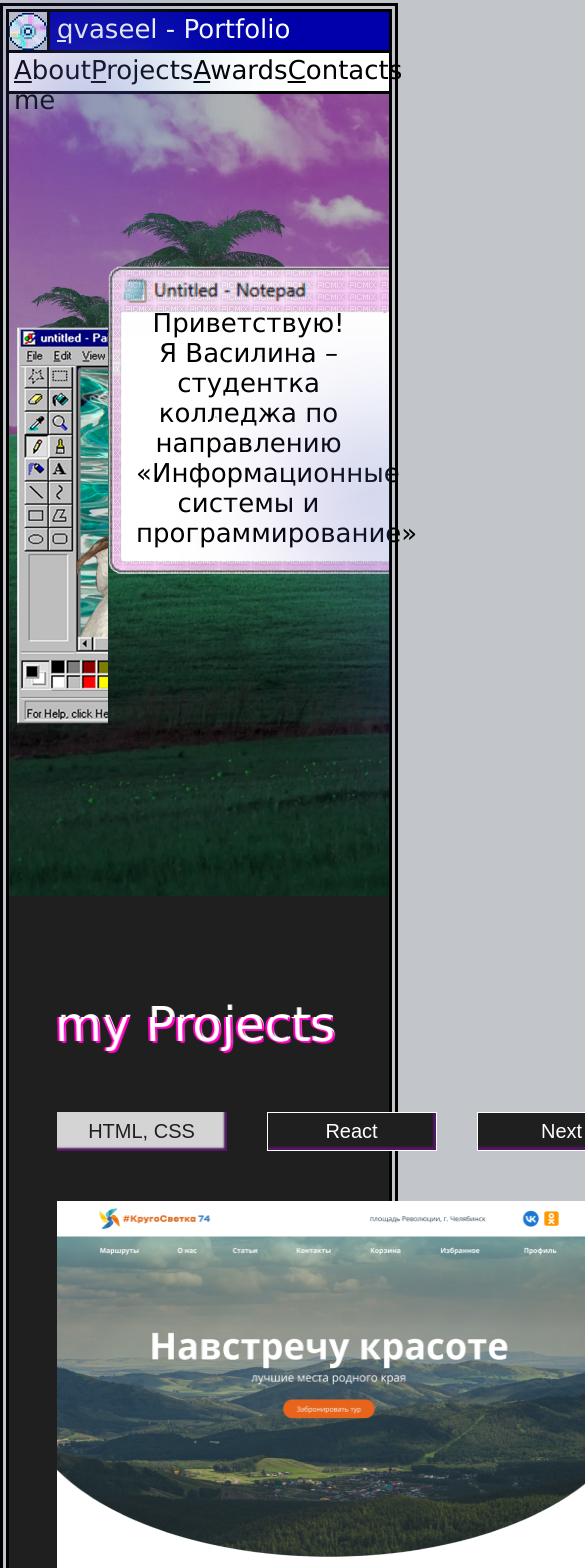
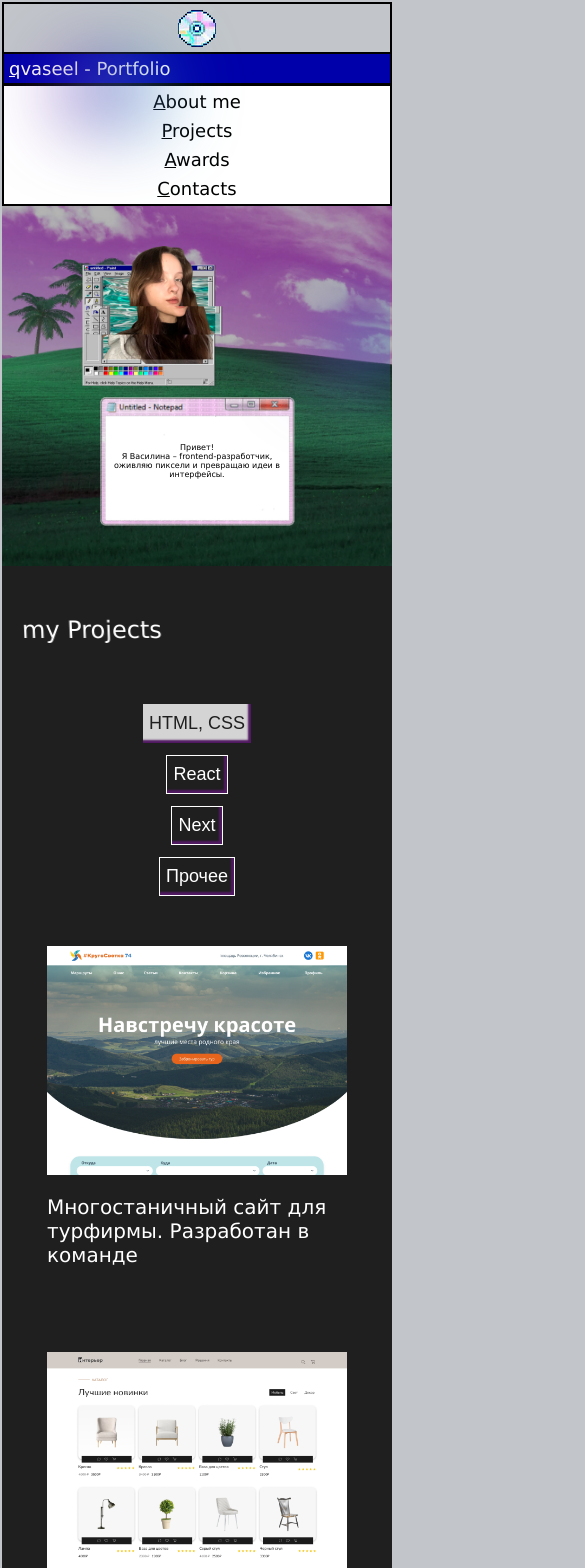
Before and after one commit to qvaseel/portfolio-next, a Next.js app: page / in a window 390 px wide. Shown: the top 1568 px of the page, 585 px wide, since content can reach past the window. Built offline with nearby package versions, Linux system fonts and the light colour scheme.

Commit message:
Обновления: адаптивная верстка, правки формы

```diff
--- a/components/About/About.tsx
+++ b/components/About/About.tsx
@@ -15,7 +15,7 @@ const About = () => {
                     </div>
                 </div>
                 <div className={styles.notepad}>
-                    <p>Приветствую!<br/>Я Василина – студентка колледжа по направлению «Информационные системы и программирование»</p>
+                    <p>Привет!<br/>Я Василина – frontend-разработчик, оживляю пиксели и превращаю идеи в интерфейсы.</p>
                 </div>
             </div>
         </div>
--- a/components/Projects/ProjectsTabItem.tsx
+++ b/components/Projects/ProjectsTabItem.tsx
@@ -10,7 +10,7 @@ interface IProjectsTabItem {
 const ProjectsTabItem = ({ title, imgSrc, link }: IProjectsTabItem) => (
     <div className={styles.projects_list_inner}>
         <a className={styles.projects_list_item_link} href={link} target='_blank'>
-            <Image className={styles.projects_list_item_img} src={imgSrc} width={544} height={422} alt={title} />
+            <Image className={styles.projects_list_item_img} src={imgSrc} alt={title} />
             <p className={styles.projects_list_item_title}>{title}</p>
         </a>
     </div>
--- a/styles/about.module.css
+++ b/styles/about.module.css
@@ -1,5 +1,5 @@
 .about {
-    background-image: url('../public/img/пальмы.jpg');
+  background-image: url("../public/img/пальмы.jpg");
   background-repeat: no-repeat;
   background-size: cover;
 }
@@ -9,28 +9,37 @@
   padding-bottom: 172px;
   display: flex;
   flex-direction: row;
-    max-width: 1120px;
+  max-width: 1200px;
   margin: 0 auto;
   justify-content: space-between;
 }
 
 .about_img {
-    width: 434px;
+  width: 100%;
 }
 
 .notepad {
-    width: 467px;
-    height: 309px;
-    background-image: url('../public/img/textBlock.png');
+  width: 40%;
+  background-size: contain;
+  background-image: url("../public/img/textBlock.png");
+
+  background-position: center;
+  background-repeat: no-repeat;
+
+  display: flex;
+  align-items: center;
+  justify-content: center;
+
+  padding: 20px;
+  margin: 0 auto;
+  box-sizing: border-box;
+  text-align: center;
 }
 
 .notepad p {
-    text-align: center;
-    margin: 0 auto;
-    margin-top: 15%;
-    width: 80%;
   color: #000;
-    font-size: 26px;
+  font-size: 20px;
+  margin: 0;
 }
 
 .glitch {
@@ -44,6 +53,7 @@
   display: block;
   height: 458px;
 }
+
 .glitch__layers {
   position: absolute;
   z-index: 2;
@@ -58,7 +68,7 @@
   right: 0;
   top: 0;
   bottom: 0;
-	background-image: url('../public/img/face.png');
+  background-image: url("../public/img/face.png");
   background-repeat: no-repeat;
   background-position: 0 0;
   background-size: contain;
@@ -69,7 +79,7 @@
 }
 .glitch__layer:nth-child(2) {
   transform: translateX(3%) translateY(3%);
-	animation: glitch-anim-2 2.3s -.8s infinite linear alternate;
+  animation: glitch-anim-2 2.3s -0.8s infinite linear alternate;
 }
 .glitch__layer:nth-child(3) {
   transform: translateX(5%);
@@ -147,9 +157,59 @@
 }
 @keyframes glitch-anim-flash {
   0% {
-		opacity: .2;
+    opacity: 0.2;
   }
-	30%, 100% {
+  30%,
+  100% {
     opacity: 0;
   }
 }
+
+@media (max-width: 1000px) {
+  .container_about {
+    max-width: 100%;
+    flex-direction: column;
+    align-items: center;
+    padding-top: 80px;
+    padding-bottom: 80px;
+    gap: 40px;
+  }
+
+  .notepad {
+	width: 50%;
+    aspect-ratio: 3 / 2;
+  }
+
+  .notepad p {
+    font-size: 16px;
+  }
+
+  .glitch,
+  .about_img {
+    width: 60%;
+    height: auto;
+  }
+}
+
+@media (max-width: 500px) {
+  .container_about {
+    padding-top: 40px;
+    padding-bottom: 40px;
+    gap: 10px;
+  }
+
+  .notepad {
+    max-width: 100%;
+    padding: 10px;
+  }
+
+  .notepad p {
+    font-size: 8px;
+  }
+
+  .glitch,
+  .about_img {
+    width: 60%;
+    height: auto;
+  }
+}
--- a/styles/awards.module.css
+++ b/styles/awards.module.css
@@ -23,3 +23,29 @@
 .awards_item {
     margin-bottom: 50px;
 }
+
+@media (max-width: 440px) {
+    .awards_item {
+        width: 300px;
+        height: auto;
+    }
+
+    .container_awards {
+        padding-top: 50px;
+        padding-bottom: 50px;
+    }
+}
+
+@media (max-width: 380px) {
+    .awards_item {
+        width: 270px;
+        height: auto;
+    }
+}
+
+@media (max-width: 350px) {
+    .awards_item {
+        width: 240px;
+        height: auto;
+    }
+}
--- a/styles/contacts.module.css
+++ b/styles/contacts.module.css
@@ -38,7 +38,7 @@
     font-size: 22px;
     padding-top: 6px;
     padding-left: 22px;
-    width: 100%;
+    width: 95%;
     height: 76px;
     border: 2px solid rgba(255, 255, 255, 0.15);
     border-radius: 4px;
@@ -158,7 +158,7 @@
 }
 
 .social_list {
-    width: 49%;
+    width: 48%;
 }
 
 .container_contacts_content {
@@ -181,7 +181,7 @@
 }
 
 .social_item_text {
-    font-size: 28px;
+    font-size: 22px;
 }
 
 .social_item_icon {
@@ -194,3 +194,134 @@
 .social_item_icon:hover {
     cursor: url('../public/img/pointer.png'), pointer;
 }
+
+@media (max-width: 1030px) {
+    .container_contacts {
+        padding-top: 60px;
+        padding-bottom: 60px;
+        max-width: 90%;
+    }
+
+    .container_contacts_content {
+        flex-direction: column;
+        align-items: center;
+        gap: 40px;
+    }
+
+    .social_list {
+        width: 100%;
+    }
+
+    .contact_form {
+        width: 100%;
+    }
+
+    .social_item_link {
+        justify-content: flex-start;
+        height: auto;
+        padding: 10px 0;
+    }
+
+    .social_item_text {
+        font-size: 20px;
+    }
+
+    .social_item_icon {
+        width: 50px;
+        height: 50px;
+        margin-right: 16px;
+    }
+
+    .contact_form_label_input {
+        font-size: 18px;
+        height: 60px;
+        padding-left: 16px;
+    }
+
+    .contact_form_label_input::placeholder {
+        font-size: 18px;
+    }
+
+    .contact_form_btn {
+        width: 100%;
+        height: 44px;
+        font-size: 18px;
+    }
+
+    .contact_checkbox_text {
+        font-size: 14px;
+    }
+
+    .contact_checkbox_input + .contact_checkbox_span::before {
+        width: 22px;
+        height: 22px;
+    }
+
+    .social_item_text {
+    font-size: 20px;
+    }
+}
+
+@media (max-width: 768px) {
+    .container_contacts {
+        padding-top: 40px;
+        padding-bottom: 40px;
+        max-width: 95%;
+    }
+
+    .container_contacts_content {
+        flex-direction: column;
+        align-items: center;
+        gap: 20px;
+    }
+
+    .social_list {
+        width: 100%;
+    }
+
+    .contact_form {
+        width: 100%;
+    }
+
+    .social_item_link {
+        justify-content: flex-start;
+        height: auto;
+        padding: 6px 0;
+    }
+
+    .social_item_text {
+        font-size: 14px;
+    }
+
+    .social_item_icon {
+        width: 35px;
+        height: 35px;
+        margin-right: 16px;
+    }
+
+    .contact_form_label_input {
+        font-size: 12px;
+        height: 40px;
+        padding-left: 10px;
+    }
+
+    .contact_form_label_input::placeholder {
+        font-size: 12px;
+    }
+
+    .contact_form_btn {
+        width: 100%;
+        height: 44px;
+        font-size: 18px;
+    }
+
+    .contact_checkbox_text {
+        font-size: 14px;
+    }
+
+    .contact_checkbox_input + .contact_checkbox_span::before {
+        width: 22px;
+        height: 22px;
+    }
+
+}
--- a/styles/globals.css
+++ b/styles/globals.css
@@ -218,3 +218,74 @@ body {
     transform: translate3d(77vw, 95vh, 0);
   }
 }
+
+@media (max-width: 768px) {
+  body {
+    padding: 2px;
+    width: 100%;
+    border: none;
+    margin-top: 0;
+  }
+
+  main {
+    border: none;
+  }
+
+  .container {
+    width: 100%;
+  }
+
+  .background-animation {
+    height: 100%;
+    width: 100%;
+    overflow: hidden;
+  }
+
+  #ball-one,
+  #ball-two,
+  #ball-three {
+    height: 80px;
+    width: 80px;
+    filter: blur(50px);
+  }
+
+  #ball-one {
+    top: 10%;
+    left: 5%;
+  }
+
+  #ball-two {
+    top: 40%;
+    right: 5%;
+  }
+
+  #ball-three {
+    top: 70%;
+    left: 10%;
+  }
+}
+
+@media (max-width: 480px) {
+  #ball-one,
+  #ball-two,
+  #ball-three {
+    height: 60px;
+    width: 60px;
+    filter: blur(40px);
+  }
+
+  #ball-one {
+    top: 5%;
+    left: 5%;
+  }
+
+  #ball-two {
+    top: 35%;
+    right: 5%;
+  }
+
+  #ball-three {
+    top: 60%;
+    left: 10%;
+  }
+}
--- a/styles/header.module.css
+++ b/styles/header.module.css
@@ -67,3 +67,62 @@
     text-decoration: underline;
 	cursor: url('../public/img/pointer.png'), pointer;
 }
+
+@media (max-width: 524px) {
+  .header {
+    border-width: 2px;
+  }
+
+  .head {
+    flex-direction: column;
+    height: auto;
+  }
+
+  .for_head {
+    padding: 4px 0;
+  }
+
+  .for_head p {
+    font-size: 20px;
+    margin-left: 5px;
+    margin-top: 0;
+  }
+
+  .for_disk {
+    display: flex;
+    justify-content: center;
+    padding: 5px 0;
+    border-right: none;
+    border-bottom: 2px solid #000;
+  }
+
+  .cont_nav {
+    height: auto;
+  }
+
+  .nav {
+    margin-left: 0;
+    padding-top: 5px;
+    padding-bottom: 5px;
+  }
+
+  .nav_list {
+    flex-direction: column;
+    align-items: center;
+    gap: 8px;
+  }
+
+  .nav_link {
+    font-size: 20px;
+  }
+}
+
+@media (max-width: 480px) {
+  .for_head p {
+    font-size: 18px;
+  }
+
+  .nav_link {
+    font-size: 18px;
+  }
+}
--- a/styles/maintitle.module.css
+++ b/styles/maintitle.module.css
@@ -229,3 +229,15 @@
     transform: skew(-2deg);
   }
 }/*# sourceMappingURL=glitch.css.map */
+
+@media (max-width: 1000px) {
+.title {
+  font-size: 36px;
+}
+}
+
+@media (max-width: 550px) {
+.title {
+  font-size: 24px;
+}
+}
--- a/styles/projects.module.css
+++ b/styles/projects.module.css
@@ -15,7 +15,6 @@
 .projects_tabs {
     list-style: none;
     display: flex;
-    width: 800px;
     margin: 0 auto;
     justify-content: space-between;
     padding: 0;
@@ -28,6 +27,7 @@
     flex-wrap: wrap;
     justify-content: space-around;
     padding: 0;
+    gap: 15px;
 }
 
 .projects_tabs_item_btn {
@@ -50,8 +50,11 @@
     border: none;
 }
 
+
+
 .projects_list_item_img:hover {
     cursor: url('../public/img/pointer.png'), pointer;
+
 }
 
 .projects_list_item_title:hover {
@@ -82,3 +85,78 @@
 .projects_list_inner {
     margin-bottom: 50px;
 }
+
+@media (max-width: 1000px) {
+  .container_projects {
+    max-width: 90%;
+    padding-top: 60px;
+    padding-bottom: 100px;
+  }
+
+  .projects_tabs {
+    flex-direction: column;
+    width: 100%;
+    align-items: center;
+    gap: 12px;
+  }
+
+  .projects_tabs_item_btn {
+    width: 100%;
+    max-width: 250px;
+    font-size: 18px;
+  }
+
+}
+
+@media (max-width: 665px) {
+    .projects_list_item_img {
+        width: 350px;
+        height: auto;
+        margin: 0 auto;
+    }
+
+    .projects_list_item_link {
+        display: flex;
+        flex-direction: column;
+        align-items: center;
+    }
+
+    .projects_list_inner {
+        width: 350px;
+    }
+}
+
+@media (max-width: 500px) {
+    .projects_list_item_img {
+        width: 320px;
+    }
+
+     .projects_list_inner {
+        width: 320px;
+    }
+
+    .container_projects {
+    padding-top: 50px;
+    padding-bottom: 50px;
+}
+}
+
+@media (max-width: 400px) {
+    .projects_list_item_img {
+        width: 300px;
+    }
+
+     .projects_list_inner {
+        width: 300px;
+    }
+}
+
+@media (max-width: 350px) {
+    .projects_list_item_img {
+        width: 280px;
+    }
+
+     .projects_list_inner {
+        width: 280px;
+    }
+}
```
Also changed, not shown: 1 other file (tests, documents, lock files or other folders). Lines whose indentation alone changed are shown as unchanged.
